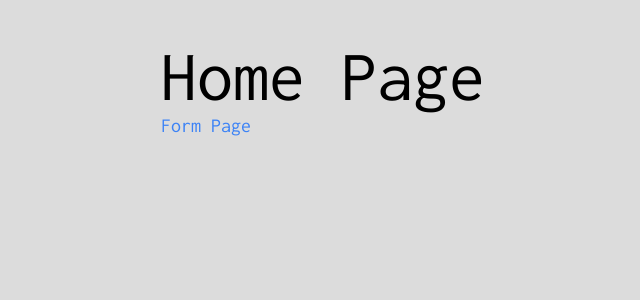
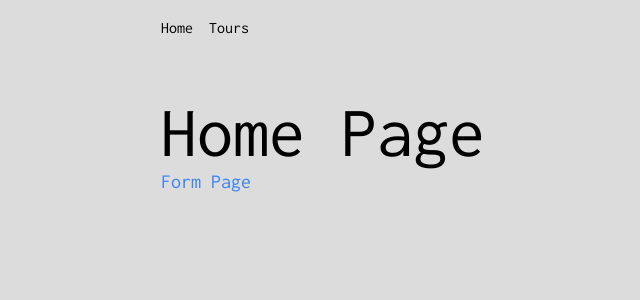
Before and after one commit to fasnimo/ren_nextjs, a Next.js app: page / in a window 1280 px wide. Shown: the top 300 px of the page, without its empty margins (95-735 px from the left). Built offline with nearby package versions, Linux system fonts and the light colour scheme.

Commit message:
added navbar and url for data to populate a page

```diff
--- a/app/layout.tsx
+++ b/app/layout.tsx
@@ -1,4 +1,5 @@
 import "./globals.css";
+import NavBar from '@/components/NavBar';
 import type { Metadata } from "next";
 import {Inconsolata} from 'next/font/google';
 
@@ -17,8 +18,8 @@ export default function RootLayout({
 }) {
   return (
     <html lang="en">
-      <body
-        className={inconsolata.className}>
+      <body className={inconsolata.className}>
+        <NavBar />
         <main className="max-w-3xl mx-auto py-10">{children}</main>
       </body>
     </html>
--- /dev/null
+++ b/app/tours/loading.tsx
@@ -0,0 +1,11 @@
+'use client'
+
+import React from 'react'
+
+function loading() {
+  return (
+    <span className='text-xl capitalize'>loading tours...</span>
+  )
+}
+
+export default loading
--- /dev/null
+++ b/app/tours/page.tsx
@@ -0,0 +1,24 @@
+const url = 'https://www.course-api.com/react-tours-project';
+
+type Tour = {
+    id: string;
+    name: string;
+    info: string;
+    image: string;
+    price: string;
+};
+async function ToursPage() {
+    const response = await fetch(url);
+    const data:Tour[] = await response.json();
+
+  return (
+    <section>
+        <h1 className="text-3xl mb-4">Tours</h1>
+        {data.map((tour) => {
+            return <h2 key={tour.id}>{tour.name}</h2>
+        })}
+    </section>
+  )
+}
+
+export default ToursPage
--- /dev/null
+++ b/components/NavBar.tsx
@@ -0,0 +1,15 @@
+import Link from 'next/link'
+import React from 'react'
+
+// In NavBar you can interate over links
+// But here we only have a few links
+function NavBar() {
+  return (
+    <nav className="max-w-3xl mx-auto py-4 flex gap-x-4">
+        <Link href='/'>Home</Link>
+        <Link href='/tours'>Tours</Link>
+    </nav>
+  )
+}
+
+export default NavBar
```
